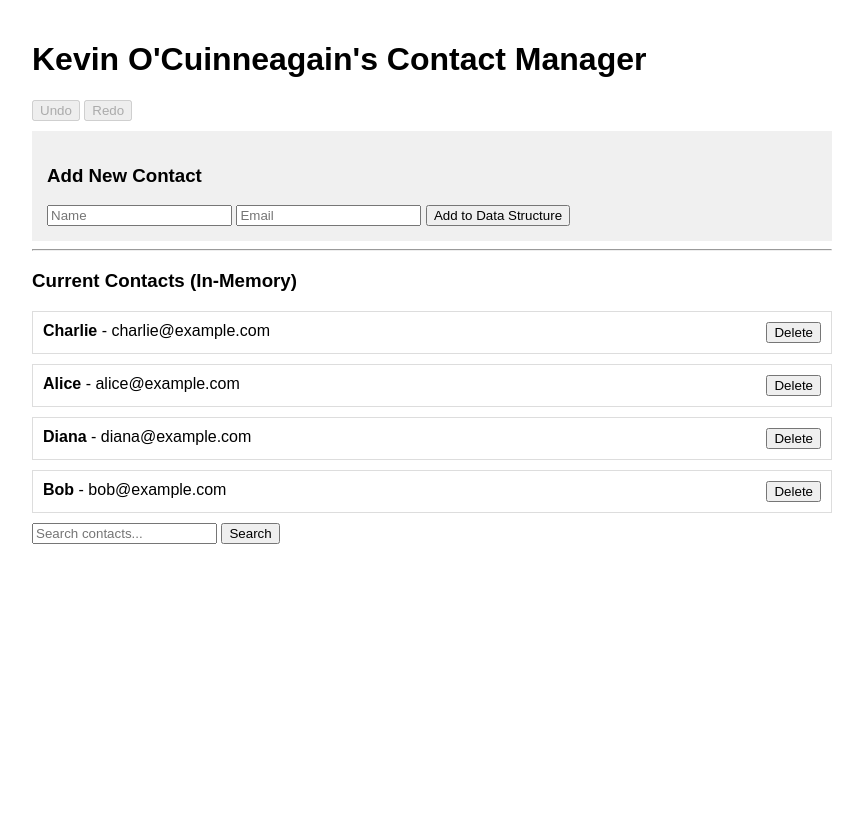
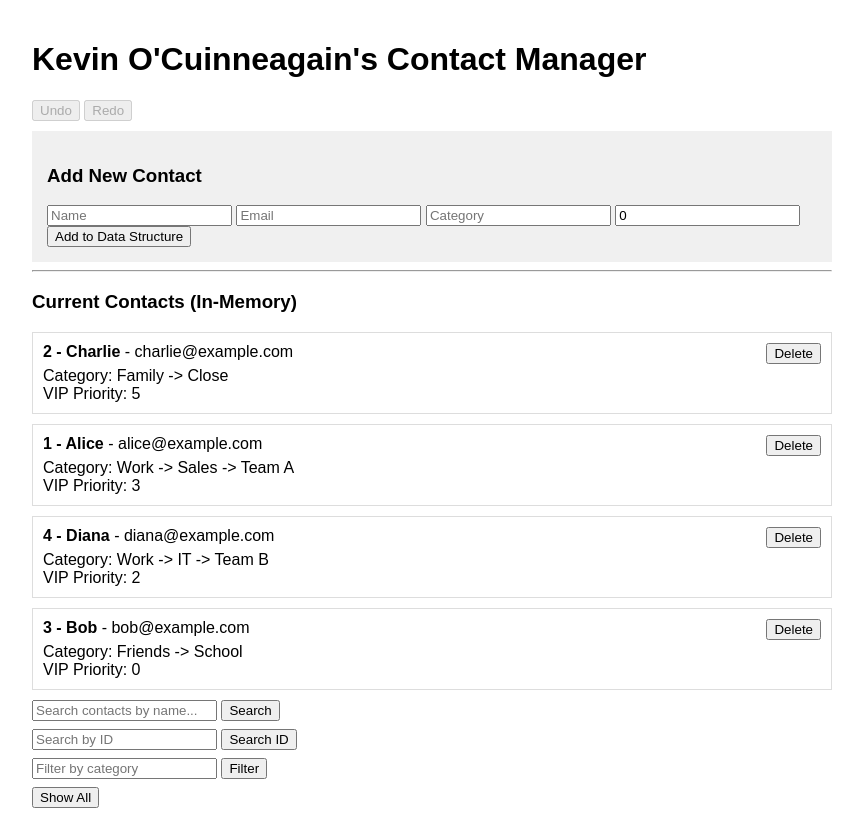
Before and after one commit to kevin-ocuinneagain/cs_course_project, a Flask app: page / in a window 1280 px wide. Shown: the whole page, without its empty margins (208-1071 px from the left). Before the commit the page ends 544 px from the top, so only its background shows below. Run offline with Flask 3, Linux system fonts and the light colour scheme.

Commit message:
Update index.html

```diff
--- a/templates/index.html
+++ b/templates/index.html
@@ -24,28 +24,47 @@
         <form action="/add" method="POST">
             <input type="text" name="name" placeholder="Name" required>
             <input type="email" name="email" placeholder="Email" required>
+            <input type="text" name="category" placeholder="Category" required>
+            <input type="number" name="vip_priority" placeholder="VIP Priority" min="0" value="0">
             <button type="submit">Add to Data Structure</button>
         </form>
     </div>
+
     <hr>
+
     <h3>Current Contacts (In-Memory)</h3>
     {% for contact in contacts %}
         <div class="card">
-            <strong>{{ contact['name'] }}</strong> - {{ contact['email'] }}
+            <strong>{{ contact['id'] }} - {{ contact['name'] }}</strong> - {{ contact['email'] }}
             <form action="/delete" method="POST" style="display:inline; float:right;">
                 <input type="hidden" name="name" value="{{ contact['name'] }}">
                 <button type="submit">Delete</button>
             </form>
+            <div style="margin-top: 6px;">Category: {{ contact['category'] }}</div>
+            <div>VIP Priority: {{ contact['vip_priority'] }}</div>
             <div style="clear:both;"></div>
         </div>
     {% else %}
         <p>No contacts found.</p>
     {% endfor %}
 
-    <!-- Copilot, create a form with a text input based query and a search button-->
     <form action="/search" method="GET">
-        <input type="text" name="query" placeholder="Search contacts...">
+        <input type="text" name="query" placeholder="Search contacts by name...">
         <button type="submit">Search</button>
+    </form>
+
+    <form action="/search_id" method="GET" style="margin-top: 8px;">
+        <input type="number" name="id" placeholder="Search by ID">
+        <button type="submit">Search ID</button>
+    </form>
+
+    <form action="/filter" method="GET" style="margin-top: 8px;">
+        <input type="text" name="category" placeholder="Filter by category">
+        <button type="submit">Filter</button>
+    </form>
+
+    <form action="/" method="GET" style="margin-top: 8px;">
+        <button type="submit">Show All</button>
     </form>
 </body>
 </html>
```
